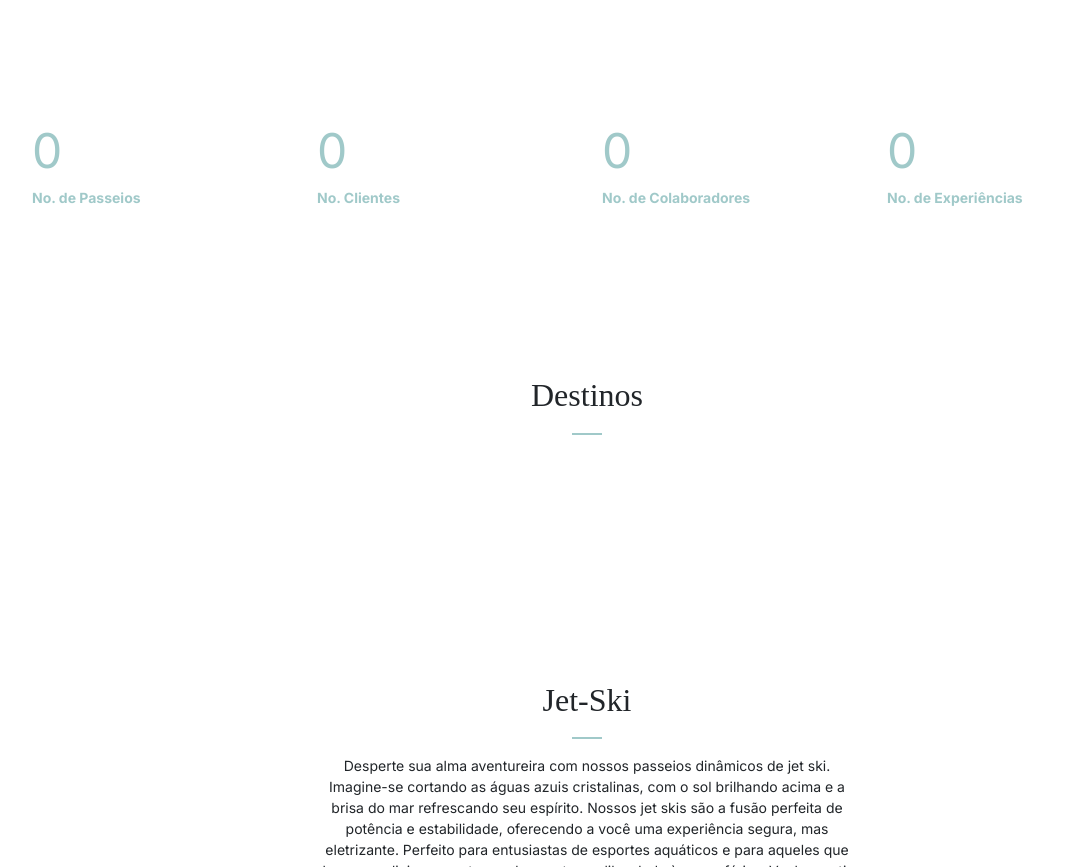
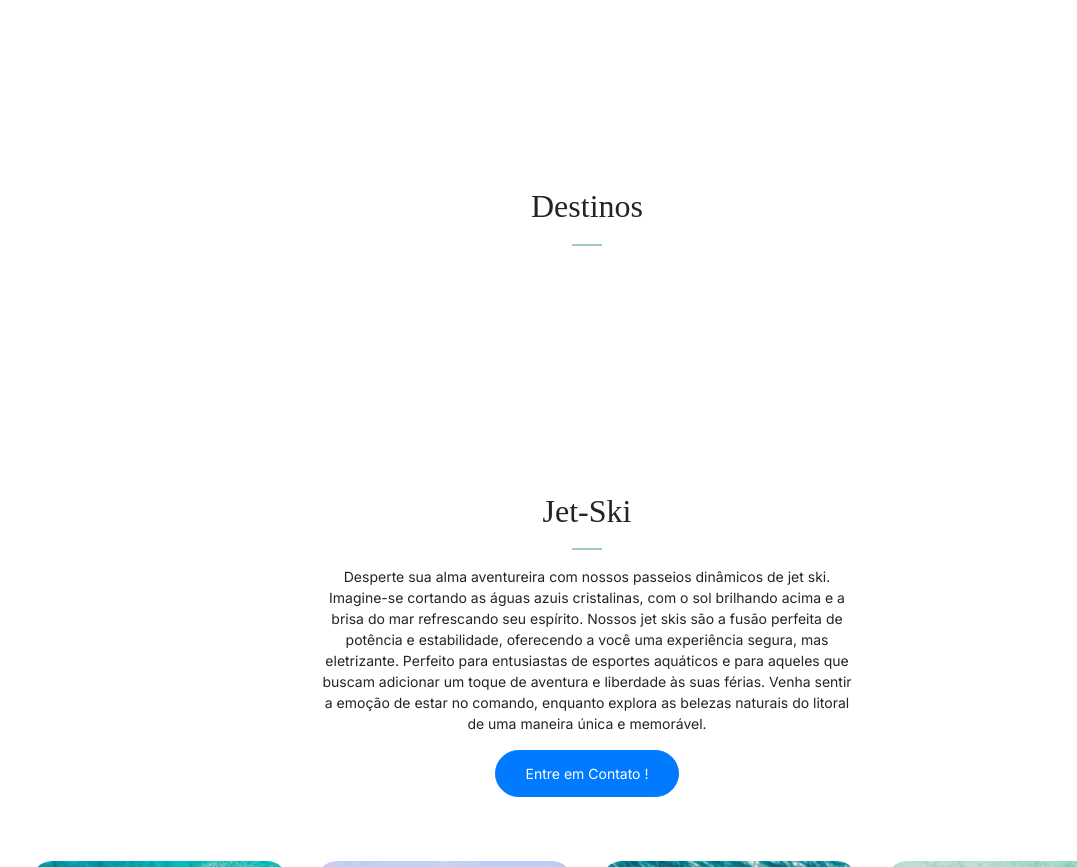
Before and after one commit to shivinhazen/dashboat, a plain HTML site: page index.html in a window 1280 px wide. Shown: the part 2011-2878 px from the top of the page, without its empty margins (53-1130 px from the left). Drawn offline with Linux system fonts and the light colour scheme; files whose address does not match are found by name; a web font is replaced by a local one.

Commit message:
Update index.html

```diff
--- a/index.html
+++ b/index.html
@@ -184,44 +184,6 @@
 		</div>
 	</div>
 
-	<div class="untree_co-section count-numbers py-5">
-		<div class="container">
-			<div class="row">
-				<div class="col-6 col-sm-6 col-md-6 col-lg-3">
-					<div class="counter-wrap">
-						<div class="counter">
-							<span class="" data-number="9313">0</span>
-						</div>
-						<span class="caption">No. de Passeios</span>
-					</div>
-				</div>
-				<div class="col-6 col-sm-6 col-md-6 col-lg-3">
-					<div class="counter-wrap">
-						<div class="counter">
-							<span class="" data-number="8492">0</span>
-						</div>
-						<span class="caption">No. Clientes</span>
-					</div>
-				</div>
-				<div class="col-6 col-sm-6 col-md-6 col-lg-3">
-					<div class="counter-wrap">
-						<div class="counter">
-							<span class="" data-number="100">0</span>
-						</div>
-						<span class="caption">No. de Colaboradores</span>
-					</div>
-				</div>
-				<div class="col-6 col-sm-6 col-md-6 col-lg-3">
-					<div class="counter-wrap">
-						<div class="counter">
-							<span class="" data-number="120">0</span>
-						</div>
-						<span class="caption">No. de Experiências</span>
-					</div>
-				</div>
-			</div>
-		</div>
-	</div>
 
 
 
```
